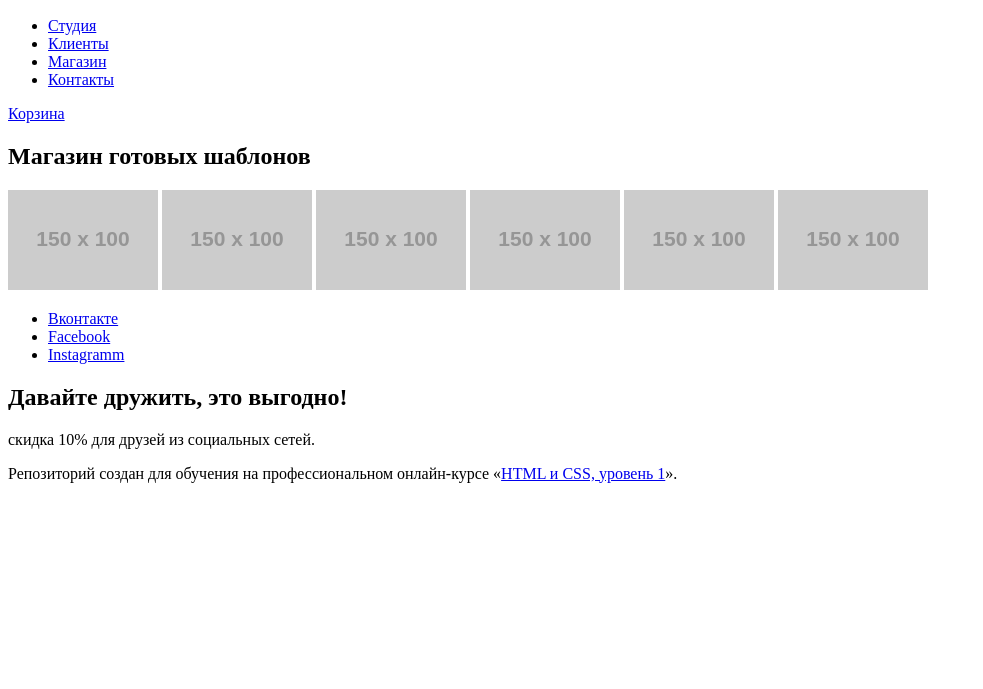
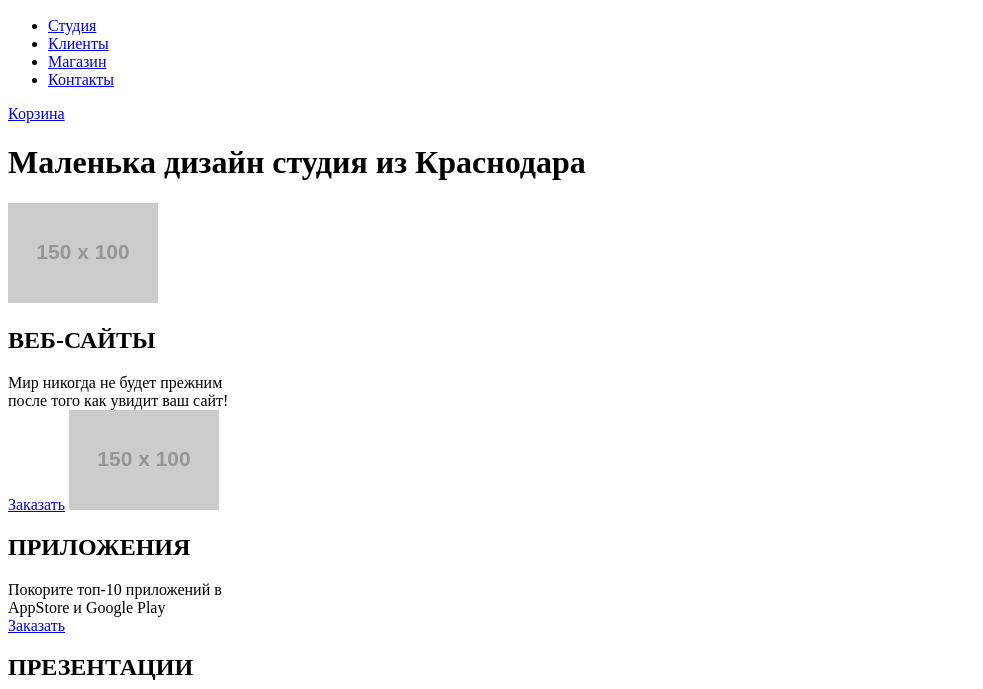
Before and after one commit to Art-tmb/1437395-nerds-28, a plain HTML site: page index.html in a window 1280 px wide. Shown: the part 111-800 px from the top of the page, without its empty margins (0-983 px from the left). Drawn offline with Linux system fonts and the light colour scheme; placeholder pictures from the web are drawn by us.

Commit message:
Update index.html

```diff
--- a/index.html
+++ b/index.html
@@ -15,16 +15,23 @@
               <li><a href="Contacts.html">Контакты</a></li>
             </ul>
             <a href="Basket.html">Корзина</a>
-            <h1>Магазин готовых шаблонов</h1>
         </nav>
     </header>
     <main>
+    <h1>Маленька дизайн студия из Краснодара</h1>
+    <section>
         <img src="https://via.placeholder.com/150x100" alt="" >
+        <h2>ВЕБ-САЙТЫ</h2>
+         Мир никогда не будет прежним<br> после того как увидит ваш сайт!
+         <br><a href="order.html">Заказать</a>
          <img src="https://via.placeholder.com/150x100" alt="" >
-        <img src="https://via.placeholder.com/150x100" alt="" >
-        <img src="https://via.placeholder.com/150x100" alt="" >
-        <img src="https://via.placeholder.com/150x100" alt="" >
-        <img src="https://via.placeholder.com/150x100" alt="" >
+        <h2>ПРИЛОЖЕНИЯ</h2>
+        Покорите топ-10 приложений в <br> AppStore и Google Play
+        <br><a href="order.html">Заказать</a>
+        <h2>ПРЕЗЕНТАЦИИ</h2>
+        Вы даже не подозреваете,<br>на сколько вы изумительны!
+        <br><a href="order.html">Заказать</a>
+    </section>
    </main>
     <footer>
     <section>
```
Lines whose indentation alone changed are shown as unchanged.
